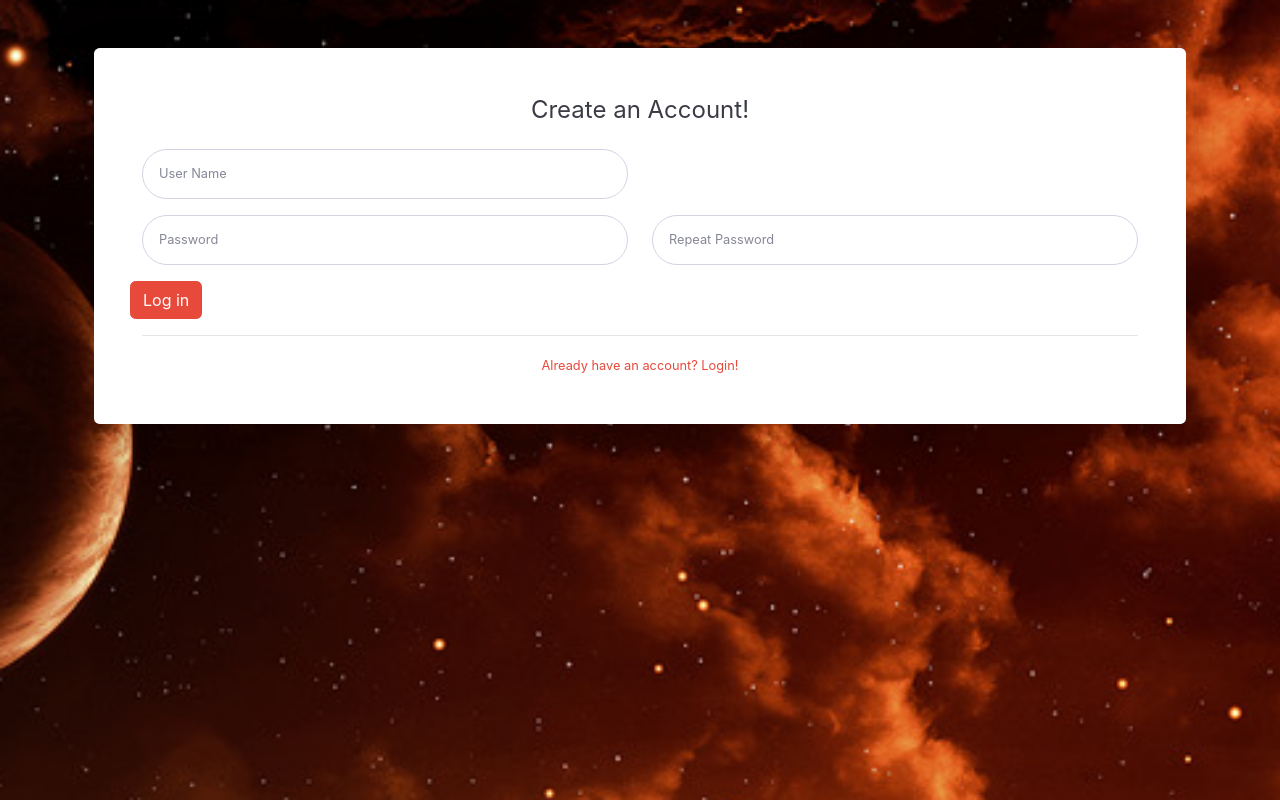
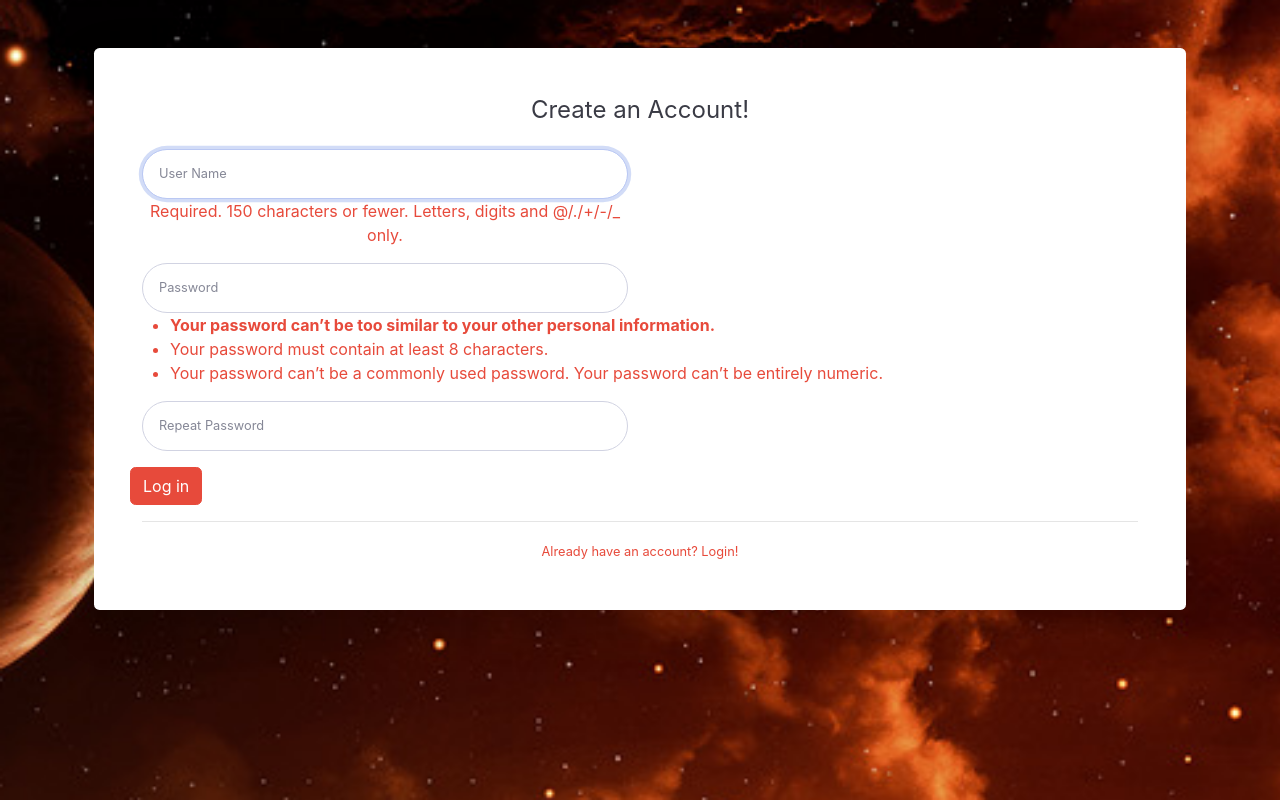
Before and after one commit to corypride/AlienInvasion, a Django app: a page that uses users/templates/registration/register.html in a window 1280 px wide. Run offline with Django 3.2, Linux system fonts and the light colour scheme; some libraries are stand-ins or nearby versions.

Commit message:
added information about how to register on the register.html form

```diff
--- a/aib_site/static/aib_site/json/bulletChoiceUserId.json
+++ b/aib_site/static/aib_site/json/bulletChoiceUserId.json
@@ -1 +1 @@
-{"bullet1Name": "arrow2_bullet.bmp", "userId": 1}
+{"bullet1Name": "fire_bullet.bmp", "userId": 1}
--- a/aib_site/static/aib_site/json/invaderChoice.json
+++ b/aib_site/static/aib_site/json/invaderChoice.json
@@ -1 +1 @@
-{"invader_name": "alienG1.bmp"}
+{"invader_name": "alienM1.bmp"}
--- a/aib_site/static/aib_site/json/shipChoice.json
+++ b/aib_site/static/aib_site/json/shipChoice.json
@@ -1 +1 @@
-{"ship_name": "airplane2.bmp"}
+{"ship_name": "launchCodeRocket3.bmp"}
--- a/aib_site/static/aib_site/json/site_and_screen_choice.json
+++ b/aib_site/static/aib_site/json/site_and_screen_choice.json
@@ -1 +1 @@
-{"screen_width": "1280", "screen_height": "600", "site_name": "clouds.jpg"}
+{"screen_width": "1280", "screen_height": "600", "site_name": "soaring.jpg"}
--- a/aib_site/static/aib_site/json/stats.json
+++ b/aib_site/static/aib_site/json/stats.json
@@ -1 +1 @@
-{"userId": 1, "lastLevel": 1, "highScore": 0, "todaysDate": "9-27-2022", "endTime": "8:30:14"}
+{"userId": 1, "lastLevel": 24, "highScore": 909483, "todaysDate": "9-27-2022", "endTime": "6:29:26"}
--- a/users/templates/registration/register.html
+++ b/users/templates/registration/register.html
@@ -20,7 +20,8 @@
 
 </head>
 
-<body class="" style="background-image: url(../../static/registration/fireySkyBackground.png); background-repeat: no-repeat;background-size: cover;">
+<body class=""
+    style="background-image: url(../../static/registration/fireySkyBackground.png); background-repeat: no-repeat;background-size: cover;">
 
     <div class="container">
 
@@ -40,7 +41,8 @@
                                         <div class="col-sm-6 mb-3 mb-sm-0">
                                             <input type="text" class="form-control form-control-user" id="id_username"
                                                 name="username" maxlength="150" autocomplete="username"
-                                                autocapitalize="none" required="" placeholder="User Name">
+                                                autocapitalize="none" required="" placeholder="User Name" autofocus="">
+                                                <span class="text-danger">Required. 150 characters or fewer. Letters, digits and @/./+/-/_ only.</span>
                                         </div>
                                     </div>
 
@@ -50,7 +52,15 @@
                                                 required="" type="password" class="form-control form-control-user"
                                                 placeholder="Password">
                                         </div>
+                                        <ul class="text-danger text-left">
+                                            <li class="font-weight-bolder"> Your password can’t be too similar to your other personal information.
+                                            </li>
+                                            <li>Your password must contain at least 8 characters.
+                                            </li>
+                                            <li>Your password can’t be a commonly used password.
+                                                Your password can’t be entirely numeric.</li>
 
+                                        </ul>
                                         <div class="col-sm-6">
                                             <input id="id_password2" name="password2" autocomplete="new-password"
                                                 required="" type="password" type="password"
@@ -64,7 +74,8 @@
                                 </form>
                                 <hr>
                                 <div class="text-center">
-                                    <a class="small text-danger" href="{% url 'users:login' %}">Already have an account? Login!</a>
+                                    <a class="small text-danger" href="{% url 'users:login' %}">Already have an account?
+                                        Login!</a>
                                 </div>
                             </div>
                         </div>
```
Also changed, not shown: db.sqlite3.
